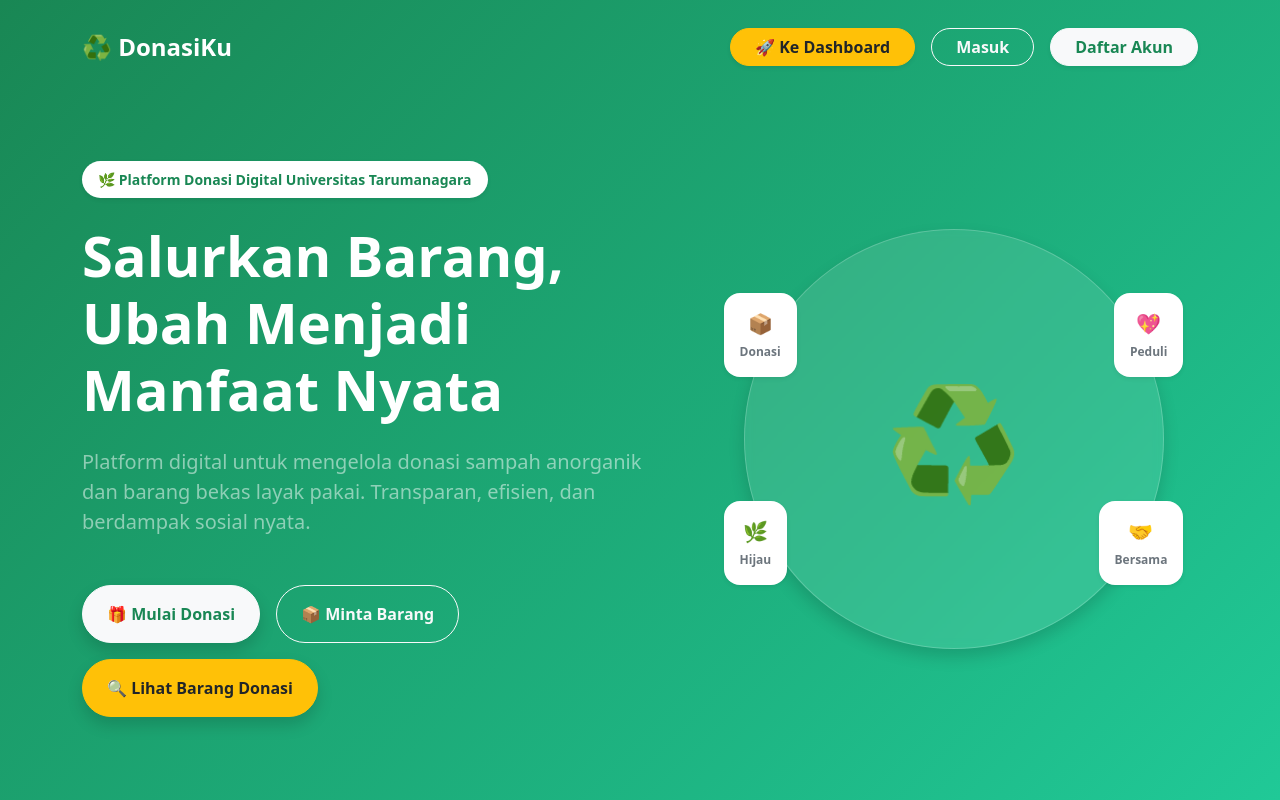
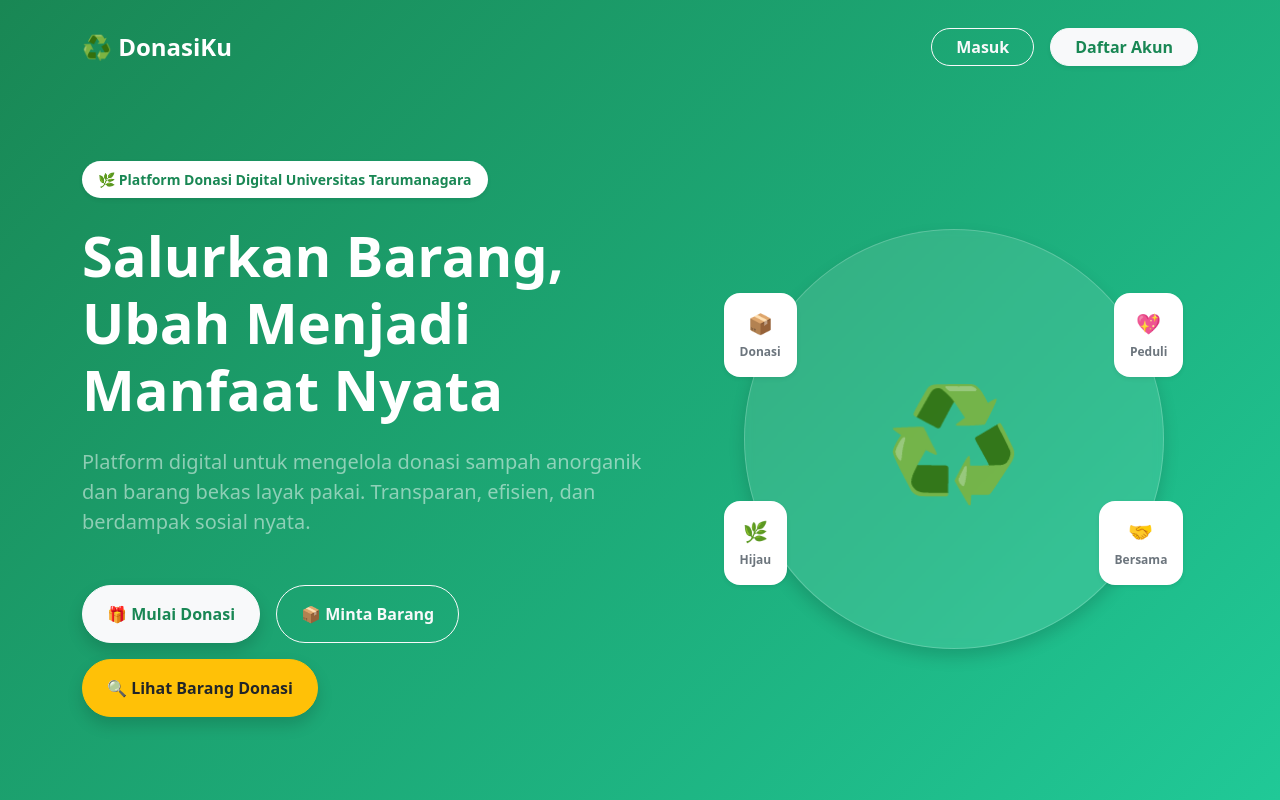
Before and after one commit to rifqyaris/Project_UAS_SoftDev, a Next.js app in the folder frontend/: page / in a window 1280 px wide. Built offline with nearby package versions, Linux system fonts and the light colour scheme.

Commit message:
Final Update page.tsx

```diff
--- a/frontend/app/page.tsx
+++ b/frontend/app/page.tsx
@@ -12,10 +12,6 @@ export default function LandingPage() {
             ♻️ DonasiKu
           </a>
           <div className="d-flex gap-3 ms-auto">
-
-            <a href="/dashboard" className="btn btn-warning rounded-pill px-4 fw-bold shadow-sm text-dark text-decoration-none">
-              🚀 Ke Dashboard
-            </a>
 
             <a href="/login" className="btn btn-outline-light rounded-pill px-4 fw-semibold text-decoration-none">
               Masuk
```
